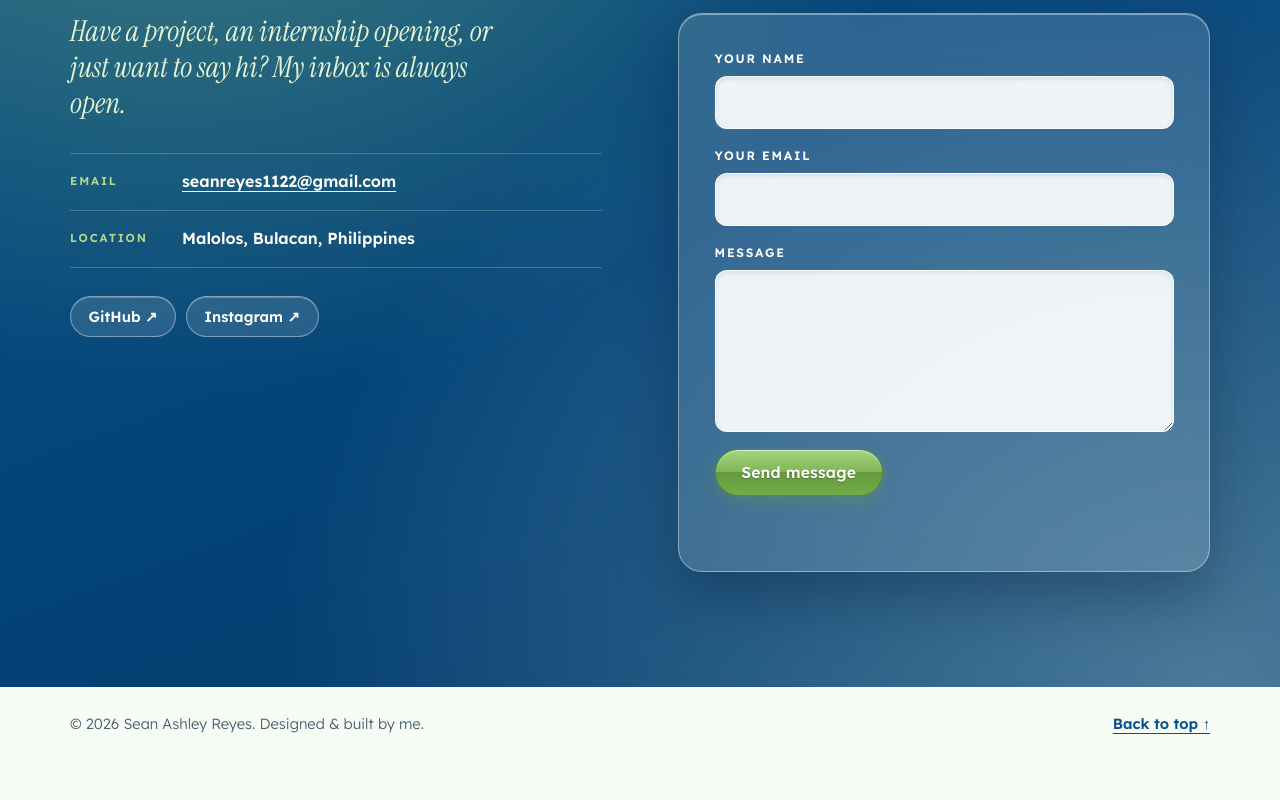
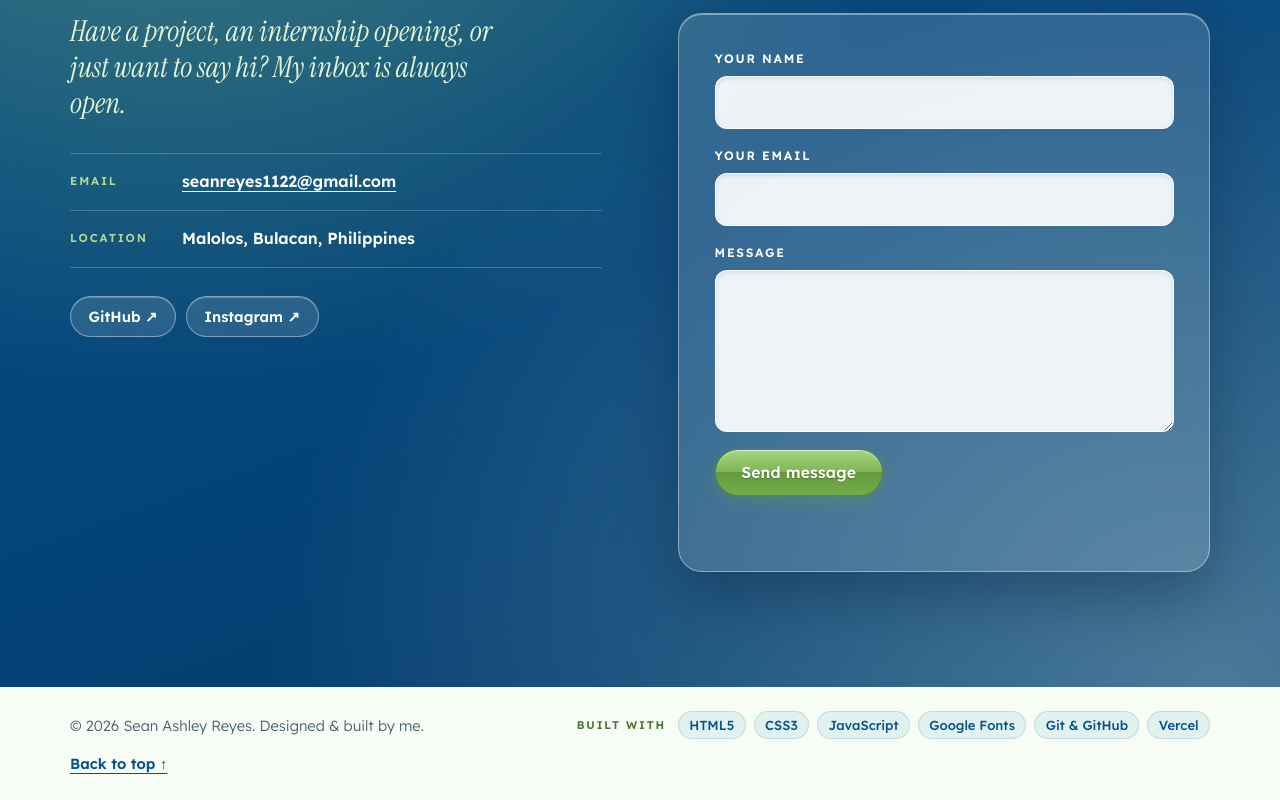
Before and after one commit to sioneldaezima/personal-portfolio, a plain HTML site: page index.html in a window 1280 px wide. Shown: the part 7951-8751 px from the top of the page. Before the commit the page ends 8711 px from the top, so only its background shows below. Drawn offline with Linux system fonts and the light colour scheme.

Commit message:
Show the portfolio's tech stack in the footer
Co-Authored-By: Claude Fable 5.2 <noreply@anthropic.com>

```diff
--- a/css/style.css
+++ b/css/style.css
@@ -1362,6 +1362,21 @@ a {
   padding-block: 1.5rem;
 }
 
+.stack {
+  display: flex;
+  flex-wrap: wrap;
+  align-items: center;
+  gap: 0.5rem 0.75rem;
+}
+
+.stack__label {
+  font-size: 0.7rem;
+  font-weight: 600;
+  letter-spacing: 0.16em;
+  text-transform: uppercase;
+  color: var(--green-deep);
+}
+
 .to-top {
   font-weight: 600;
   color: var(--ocean);
--- a/index.html
+++ b/index.html
@@ -486,6 +486,12 @@
   <footer class="site-footer">
     <div class="wrap site-footer__inner">
       <p>&copy; <span id="year">2026</span> Sean Ashley Reyes. Designed &amp; built by me.</p>
+      <div class="stack">
+        <span class="stack__label">Built with</span>
+        <ul class="chips chips--small">
+          <li>HTML5</li><li>CSS3</li><li>JavaScript</li><li>Google Fonts</li><li>Git &amp; GitHub</li><li>Vercel</li>
+        </ul>
+      </div>
       <a class="to-top" href="#home">Back to top &uarr;</a>
     </div>
   </footer>
```
